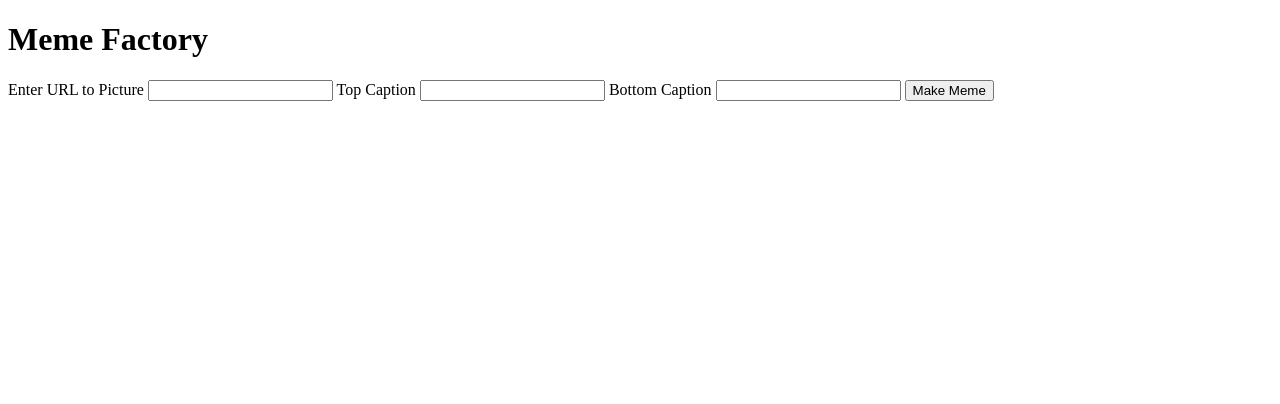
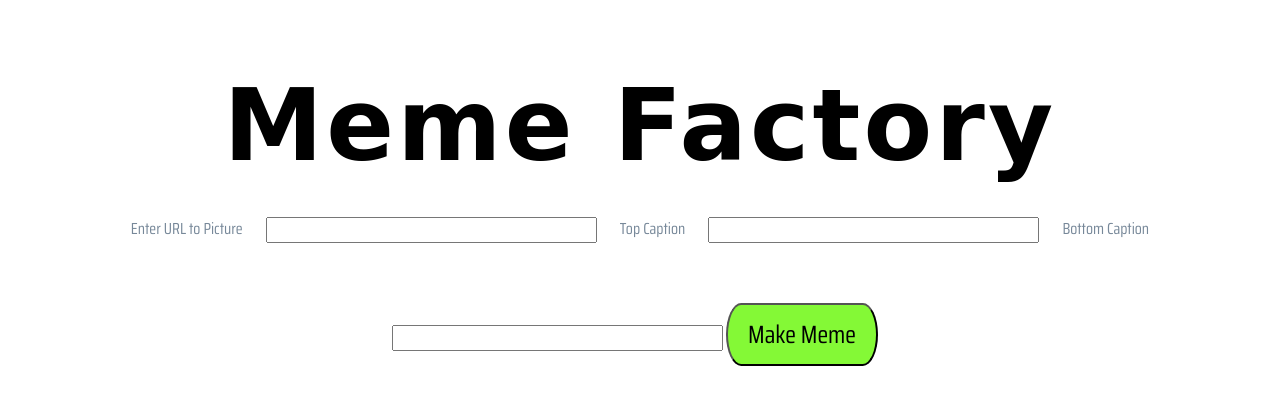
Before and after one commit to kelley-sharp/meme-generator, a plain HTML site: page index.html in a window 1280 px wide. Drawn offline with Linux system fonts and the light colour scheme; a web font is replaced by a local one.

Commit message:
style css

```diff
--- a/index.html
+++ b/index.html
@@ -6,7 +6,7 @@
   <meta name="viewport" content="width=device-width, initial-scale=1.0">
   <meta http-equiv="X-UA-Compatible" content="ie=edge">
   <title>Meme</title>
-  <link rel="stylesheet" href="main.css">
+  <link rel="stylesheet" href="style.css">
   <link rel="stylesheet" href="https://fonts.googleapis.com/css?family=Saira+Condensed">
   <link href="https://fonts.googleapis.com/css?family=Londrina+Shadow" rel="stylesheet">
 </head>
```
